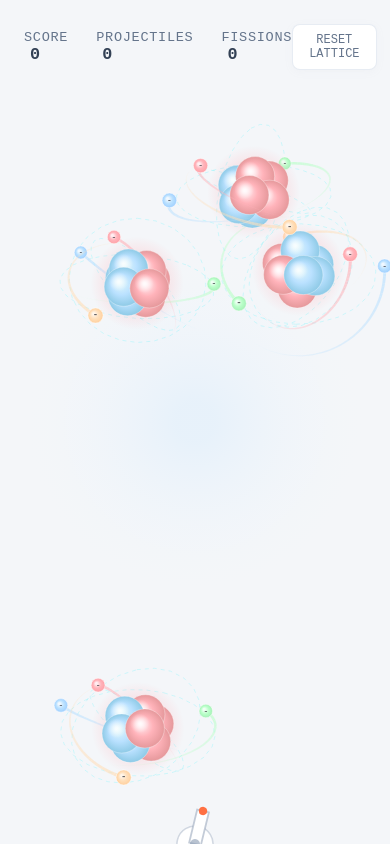
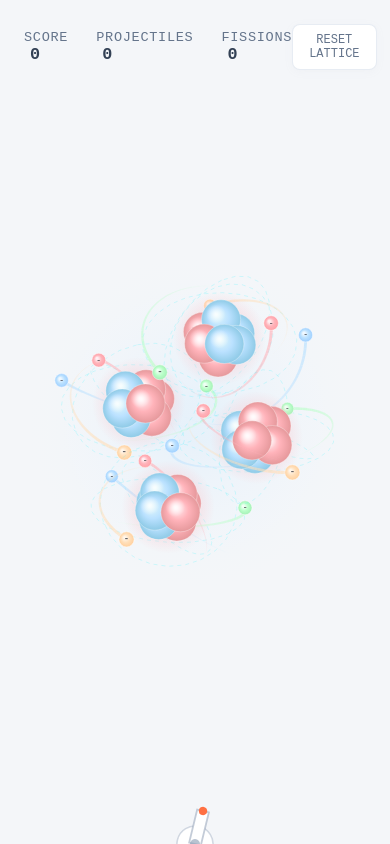
Before and after one commit to amranveer/games, a Next.js app: page /game in a window 390 px wide. Built offline with nearby package versions, Linux system fonts and the light colour scheme.

Commit message:
mobile responsive

```diff
--- a/src/app/game/page.js
+++ b/src/app/game/page.js
@@ -28,11 +28,13 @@ export default function GamePage() {
   return (
     <div
       style={{
-        width: "100vw",
-        height: "100vh",
+        position: "fixed",
+        top: 0,
+        left: 0,
+        right: 0,
+        bottom: 0,
         background: "#f4f6f9",
-        overflow: "hidden",
-        position: "relative"
+        overflow: "hidden"
       }}
     >
       <GameCanvas />
--- a/src/components/GameCanvas.jsx
+++ b/src/components/GameCanvas.jsx
@@ -18,11 +18,58 @@ import {
 import audioInstance from "../game-engine/audio";
 
 export default function GameCanvas() {
+  const iosHapticInputRef = useRef(null);
   const canvasRef = useRef(null);
   const requestRef = useRef(null);
 
+  // Set up iOS Safari Web Audio unlocker and hidden Switch haptics
+  useEffect(() => {
+    // 1. Add switch attribute to input ref to enable Safari system haptics
+    if (iosHapticInputRef.current) {
+      iosHapticInputRef.current.setAttribute("switch", "");
+    }
+
+    // 2. Wire up audioInstance.iosHapticCallback to programmatically toggle the switch
+    audioInstance.iosHapticCallback = (pattern) => {
+      const label = document.getElementById("haptic-trigger");
+      if (label) {
+        label.click();
+      }
+    };
+
+    // 3. Web Audio Unlocker for iOS Safari (resumes on first click or touch)
+    const unlockAudio = () => {
+      audioInstance.resumeCtx();
+      if (audioInstance.ctx) {
+        // Play brief silent oscillator node
+        const buffer = audioInstance.ctx.createBuffer(1, 1, 22050);
+        const source = audioInstance.ctx.createBufferSource();
+        source.buffer = buffer;
+        source.connect(audioInstance.ctx.destination);
+        source.start(0);
+
+        if (audioInstance.ctx.resume) {
+          audioInstance.ctx.resume();
+        }
+      }
+      // Remove listeners once unlocked
+      window.removeEventListener("mousedown", unlockAudio, { passive: true });
+      window.removeEventListener("touchstart", unlockAudio, { passive: true });
+    };
+
+    window.addEventListener("mousedown", unlockAudio, { passive: true });
+    window.addEventListener("touchstart", unlockAudio, { passive: true });
+
+    return () => {
+      audioInstance.iosHapticCallback = null;
+      window.removeEventListener("mousedown", unlockAudio);
+      window.removeEventListener("touchstart", unlockAudio);
+    };
+  }, []);
+
   // Responsive canvas dimensions
   const [dimensions, setDimensions] = useState({ width: 800, height: 600 });
+  const dimensionsRef = useRef({ width: 800, height: 600 });
   const [hasInitializedAtoms, setHasInitializedAtoms] = useState(false);
 
   // Score HUD states
@@ -50,9 +97,19 @@ export default function GameCanvas() {
 
     const updateSize = () => {
       const rect = parent.getBoundingClientRect();
-      const w = Math.max(200, rect.width);
-      const h = Math.max(200, rect.height);
-      setDimensions({ width: w, height: h });
+      const w = Math.max(200, Math.floor(rect.width));
+      const h = Math.max(200, Math.floor(rect.height));
+
+      // Calculate the difference
+      const current = dimensionsRef.current;
+      const dx = Math.abs(current.width - w);
+      const dy = Math.abs(current.height - h);
+
+      // Only update if dimensions change significantly (e.g. > 25px) or it's the initial load
+      if (dx > 25 || dy > 25 || current.width === 800) {
+        dimensionsRef.current = { width: w, height: h };
+        setDimensions({ width: w, height: h });
+      }
     };
 
     updateSize();
@@ -69,7 +126,7 @@ export default function GameCanvas() {
 
   // Spawn 4 large atoms once dimensions are known
   const resetGame = useCallback(() => {
-    const { width, height } = dimensions;
+    const { width, height } = dimensionsRef.current;
     if (width <= 200 || height <= 200) return;
 
     // Spawn 4 large atoms tightly clustered at the center
@@ -90,14 +147,14 @@ export default function GameCanvas() {
     setShots(0);
     setFissionCount(0);
     setHasInitializedAtoms(true);
-  }, [dimensions]);
+  }, []);
 
   // Handle dimensions change to trigger initial reset
   useEffect(() => {
     if (dimensions.width > 200 && dimensions.height > 200 && !hasInitializedAtoms) {
       resetGame();
     }
-  }, [dimensions, hasInitializedAtoms, resetGame]);
+  }, [dimensions.width, dimensions.height, hasInitializedAtoms, resetGame]);
 
   // Click or touch to fire a heavy particle from the bottom center
   const handleLaunchParticle = (clientX, clientY) => {
@@ -113,8 +170,8 @@ export default function GameCanvas() {
     const targetY = clientY - rect.top;
 
     // Launch coordinates: bottom center
-    const startX = dimensions.width / 2;
-    const startY = dimensions.height;
+    const startX = dimensionsRef.current.width / 2;
+    const startY = dimensionsRef.current.height;
 
     const dx = targetX - startX;
     const dy = targetY - startY;
@@ -179,11 +236,11 @@ export default function GameCanvas() {
     if (!canvas) return;
     const ctx = canvas.getContext("2d");
 
-    const evapSparks = updateGameAtoms(atomsRef.current, dimensions.width, dimensions.height, timestamp);
+    const evapSparks = updateGameAtoms(atomsRef.current, dimensionsRef.current.width, dimensionsRef.current.height, timestamp);
     if (evapSparks && evapSparks.length > 0) {
       sparksRef.current.push(...evapSparks);
     }
-    projectilesRef.current = updateProjectiles(projectilesRef.current, dimensions.width, dimensions.height);
+    projectilesRef.current = updateProjectiles(projectilesRef.current, dimensionsRef.current.width, dimensionsRef.current.height);
     sparksRef.current = updateSparks(sparksRef.current);
 
     // 2. Perform projectile-nucleus collision checks and fission splits
@@ -206,7 +263,7 @@ export default function GameCanvas() {
     }
 
     // 3. Render scene
-    const center = { x: dimensions.width / 2, y: dimensions.height / 2 };
+    const center = { x: dimensionsRef.current.width / 2, y: dimensionsRef.current.height / 2 };
     drawProbabilityCloud(ctx, center, timestamp);
 
     // Render active sparks
@@ -246,8 +303,8 @@ export default function GameCanvas() {
     });
 
     // 4. Calculate dynamic aiming angle and draw pivoting heavy particle shooter
-    const startX = dimensions.width / 2;
-    const startY = dimensions.height;
+    const startX = dimensionsRef.current.width / 2;
+    const startY = dimensionsRef.current.height;
     const dx = mousePosRef.current.x - startX;
     const dy = mousePosRef.current.y - startY;
     const targetAngle = Math.atan2(dy, dx);
@@ -261,7 +318,7 @@ export default function GameCanvas() {
 
     drawLauncher(ctx, startX, startY, barrelAngleRef.current, recoilRef.current, flashIntensityRef.current);
 
-  }, [dimensions]);
+  }, []);
 
   // Sync requestAnimationFrame
   useEffect(() => {
@@ -360,6 +417,18 @@ export default function GameCanvas() {
           cursor: "crosshair"
         }}
       />
+      {/* Hidden iOS Safari haptic toggle elements */}
+      <input
+        ref={iosHapticInputRef}
+        type="checkbox"
+        id="haptic-switch"
+        style={{ display: "none" }}
+      />
+      <label
+        id="haptic-trigger"
+        htmlFor="haptic-switch"
+        style={{ display: "none" }}
+      />
     </div>
   );
 }
--- a/src/game-engine/audio.js
+++ b/src/game-engine/audio.js
@@ -2,6 +2,7 @@ class FissionAudio {
   constructor() {
     this.ctx = null;
     this.muted = false;
+    this.iosHapticCallback = null;
   }
 
   init() {
@@ -21,9 +22,21 @@ class FissionAudio {
 
   triggerHaptic(pattern) {
     if (this.muted) return;
+
+    // 1. Standard Vibration API
     if (typeof navigator !== "undefined" && navigator.vibrate) {
       try {
         navigator.vibrate(pattern);
+        return;
+      } catch (e) {
+        // Safe silent fail
+      }
+    }
+
+    // 2. iOS Safari Workaround Callback
+    if (typeof window !== "undefined" && this.iosHapticCallback) {
+      try {
+        this.iosHapticCallback(pattern);
       } catch (e) {
         // Safe silent fail
       }
```
